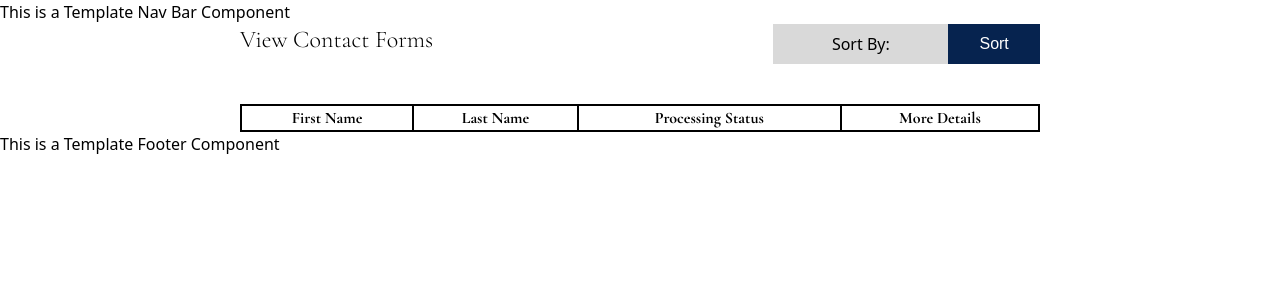
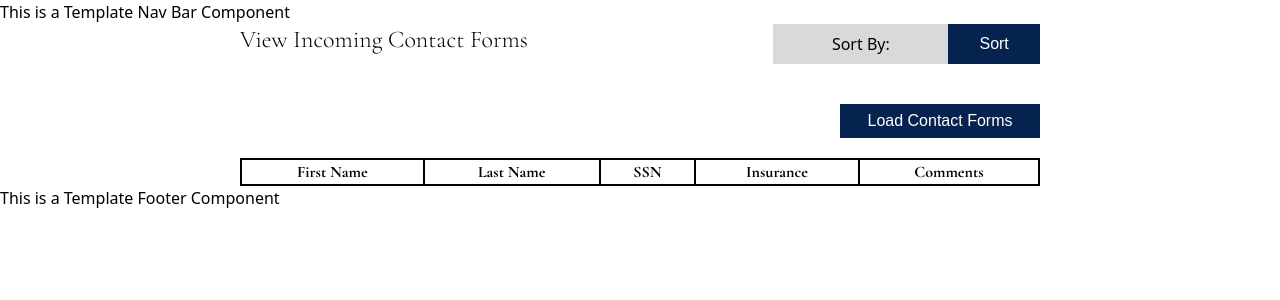
Before and after one commit to UTDallasEPICS/manos-unidas-for-autismo, a Nuxt app: page /ViewContactForms in a window 1280 px wide. Shown: the top 300 px of the page. Built offline with nearby package versions, Linux system fonts and the light colour scheme; a web font is replaced by a local one.

Commit message:
get request works. you can get patients and sort them (by ssn or last name)

```diff
--- a/pages/ViewContactForms.vue
+++ b/pages/ViewContactForms.vue
@@ -5,7 +5,7 @@
 				class="flex w-4/5 flex-col justify-between md:w-200 md:flex-row"
 			>
 				<div class="cormorant-garamond">
-					<h1 class="text-2xl">View Contact Forms</h1>
+					<h1 class="text-2xl">View Incoming Contact Forms</h1>
 				</div>
 				<div class="flex w-full flex-row md:w-1/3">
 					<Listbox v-model="sortBy" as="div" class="w-2/3 md:w-66">
@@ -36,28 +36,92 @@
 							</ListboxOptions>
 						</div>
 					</Listbox>
-					<button @click="getPatients" class="manosSubmit w-1/2">
+					<button
+						@click="sort(sortBy)"
+						class="manosSubmit w-1/2 cursor-pointer"
+					>
 						Sort
 					</button>
 				</div>
 			</div>
-			<div>
+			<div class="flex flex-col gap-5">
+				<div class="flex justify-end">
+					<button
+						@click="getPatients"
+						class="manosSubmit w-1/4 cursor-pointer"
+					>
+						Load Contact Forms
+					</button>
+				</div>
 				<table
 					class="cormorant-garamond w-full border-collapse border-2 border-b-black"
 				>
 					<tr class="border-collapse border-2 border-b-black">
-						<th class="border-collapse border-2 border-b-black">
+						<th
+							class="border-collapse border-2 border-b-black px-2"
+						>
 							First Name
 						</th>
-						<th class="border-collapse border-2 border-b-black">
+						<th
+							class="border-collapse border-2 border-b-black px-2"
+						>
 							Last Name
 						</th>
-						<th class="border-collapse border-2 border-b-black">
-							Processing Status
+						<th
+							class="border-collapse border-2 border-b-black px-2"
+						>
+							SSN
 						</th>
-						<th class="border-collapse border-2 border-b-black">
-							More Details
+						<th
+							class="border-collapse border-2 border-b-black px-2"
+						>
+							Insurance
 						</th>
+						<th
+							class="border-collapse border-2 border-b-black px-2"
+						>
+							Comments
+						</th>
+					</tr>
+					<tr
+						class="border-collapse border-2 border-b-black"
+						v-for="(user, index) in processingPatients"
+						:key="index"
+					>
+						<td
+							class="border-collapse border-2 border-b-black px-2"
+						>
+							{{ user.fName }}
+						</td>
+						<td
+							class="border-collapse border-2 border-b-black px-2"
+						>
+							{{ user.lName }}
+						</td>
+						<td
+							class="border-collapse border-2 border-b-black px-2"
+						>
+							{{ user.NonEmployee?.Patient?.identification }}
+						</td>
+						<td
+							class="border-collapse border-2 border-b-black px-2"
+						>
+							{{
+								user.NonEmployee?.Patient?.ContactForm
+									?.insurance
+							}}
+						</td>
+						<td
+							class="border-collapse border-2 border-b-black px-2"
+						>
+							{{
+								user.NonEmployee?.Patient?.ContactForm
+									?.comment == ""
+									? "None"
+									: user.NonEmployee?.Patient?.ContactForm
+											?.comment
+							}}
+						</td>
 					</tr>
 				</table>
 			</div>
@@ -73,31 +137,61 @@ import {
 	ListboxOption,
 } from "@headlessui/vue";
 
-const sortOptions = ["SSN", "Last Name", "ID", ""];
+const sortOptions = ["SSN", "Last Name"];
 const sortBy = ref("");
+const processingPatients = ref([]);
 import { $fetch } from "ofetch";
-
-// import { PrismaClient } from "@prisma/client";
-
-// const prisma = new PrismaClient();
-// const users = await prisma.contactForm.findMany();
-// console.log(users);
 
 async function getPatients() {
 	try {
+		const getData = {
+			term: "PROCESSING",
+		};
 		const response = await $fetch("/api/contactForm/viewForm", {
 			method: "GET",
-			body: { term: "patient" },
+			params: getData,
 		});
 
-		console.log(response);
+		processingPatients.value = response;
 
 		if (response == null || !response) {
 			throw new Error("Could not submit form");
 		}
-		return "hi";
 	} catch {
 		console.log("Could not submit form");
 	}
 }
+
+async function sort(sortByCategory) {
+	if (sortByCategory == "Last Name")
+		processingPatients.value = processingPatients.value.sort(compareFn1);
+	else if (sortByCategory == "SSN")
+		processingPatients.value = processingPatients.value.sort(compareFn2);
+}
+
+function compareFn1(a, b) {
+	if (a.lName < b.lName) {
+		return -1;
+	} else if (a.lName > b.lName) {
+		return 1;
+	}
+	// a must be equal to b
+	return 0;
+}
+
+function compareFn2(a, b) {
+	if (
+		a.NonEmployee?.Patient?.identification <
+		b.NonEmployee?.Patient?.identification
+	) {
+		return -1;
+	} else if (
+		a.NonEmployee?.Patient?.identification >
+		b.NonEmployee?.Patient?.identification
+	) {
+		return 1;
+	}
+	// a must be equal to b
+	return 0;
+}
 </script>
```
Also changed, not shown: 1 other file (tests, documents, lock files or other folders).
